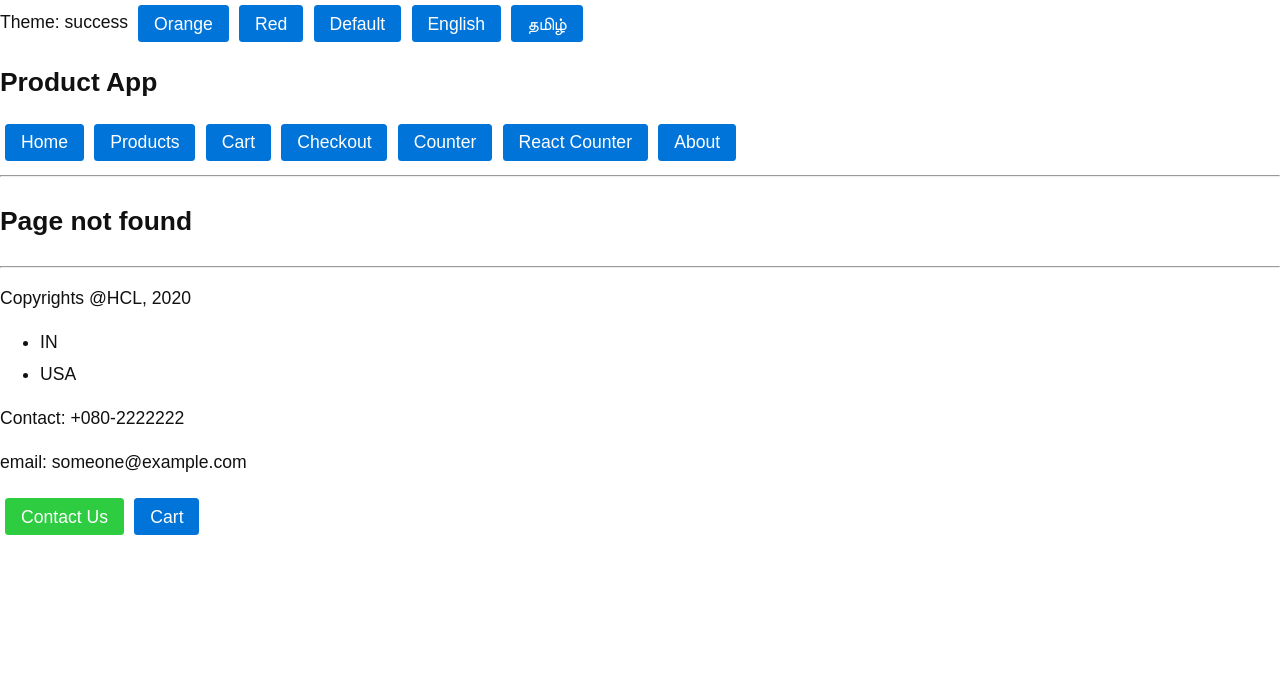
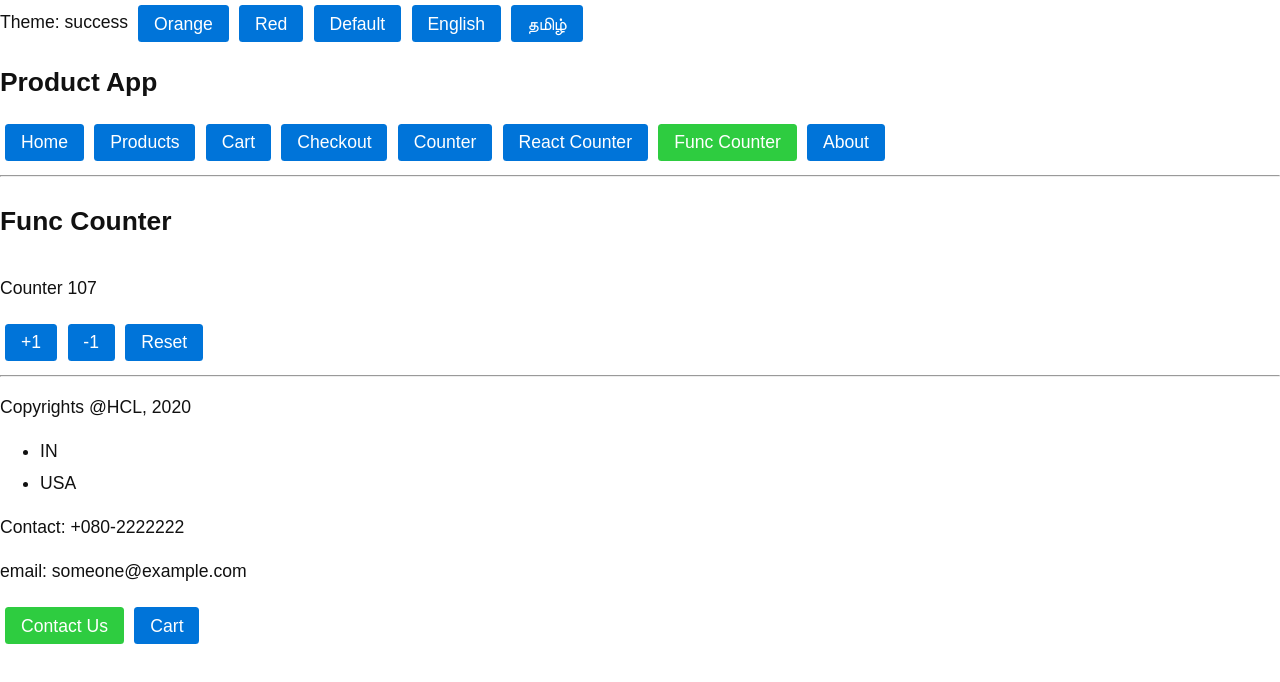
Before and after one commit to nodesense/hcl-react-2020, a React (Create React App) app: page /func-counter in a window 1280 px wide. Shown: the top 682 px of the page. Built offline with nearby package versions, Linux system fonts and the light colour scheme.

Commit message:
route for func component

```diff
--- a/src/app/components/App.js
+++ b/src/app/components/App.js
@@ -14,6 +14,9 @@ import LanguageContext, {english, tamil} from './LanguageContext';
 import Home from './Home';
 import ProductList from './ProductList';
 import Checkout from './Checkout';
+
+// import container component
+import FuncCounter from '../containers/FuncCounterContainer';
 
 import {BrowserRouter as Router,
         Route,
@@ -94,6 +97,10 @@ function App() {
                     <ReduxCounter />
                 </Route>
 
+                <Route path="/func-counter">
+                    <FuncCounter />
+                </Route>
+
                 <Route path="*">
                     <h2>Page not found</h2>
                 </Route>
--- a/src/app/components/FuncCounter.js
+++ b/src/app/components/FuncCounter.js
@@ -10,7 +10,7 @@ function FuncCounter(props) {
     const {counter, increment, decrement, reset} = props;
     return (
         <div>
-            <h2>Redux Counter</h2>
+            <h2>Func Counter</h2>
             <p>Counter {counter}</p>
             <button onClick={ () =>  increment(1)}>+1</button>
             <button onClick={ () =>  decrement(1) }>-1</button>
--- a/src/app/components/Header.js
+++ b/src/app/components/Header.js
@@ -49,6 +49,14 @@ const Header = (props) => {
 
 
             <NavLink className="button"
+                     to="/func-counter"
+                     activeClassName="success">
+                        Func Counter
+            </NavLink>
+
+
+
+            <NavLink className="button"
                      to="/about"
                      activeClassName="success">
                         About
--- a/src/index.js
+++ b/src/index.js
@@ -6,6 +6,8 @@ import './index.css';
 // load the redux store file into brower
 import store from './app/store';
 
+// Provider shall expose store object as react context
+import {Provider} from 'react-redux';
 
 import App from './app/components/App';
 
@@ -14,5 +16,8 @@ console.log('end point', process.env.REACT_APP_ENDPOINT)
 // bootstarp app component into real dom
 // unidirectional data flow
 // virtual doms are applied to REAL DOM
-ReactDOM.render(<App />,
+ReactDOM.render(
+            <Provider store={store}>
+                <App />
+            </Provider>,
                 document.getElementById('root'));
```
